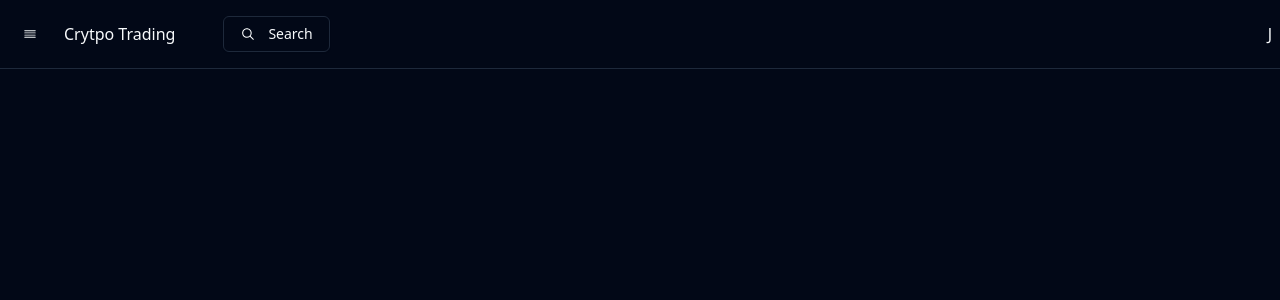
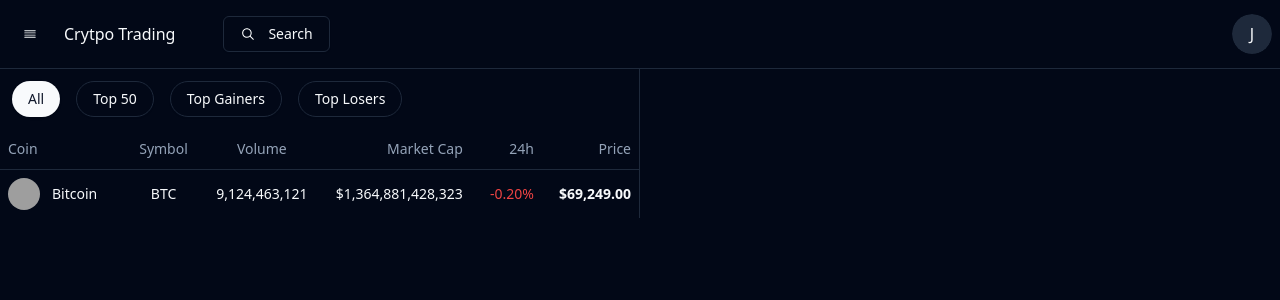
Before and after one commit to Student-jeevan/RealTimeTradingApp, a React app in the folder frontend/: page / in a window 1280 px wide. Shown: the top 300 px of the page. Built offline with nearby package versions, Linux system fonts and the light colour scheme; grey boxes are pictures that could not be loaded; the HTML template or start-up script is replaced by a standard one.

Commit message:
Home page added

```diff
--- a/frontend/src/App.jsx
+++ b/frontend/src/App.jsx
@@ -2,13 +2,13 @@ import { useState } from 'react'
 import reactLogo from './assets/react.svg'
 import viteLogo from '/vite.svg'
 import './App.css'
-import { Button } from './components/ui/button'
 import Navbar from './pages/Navbar/Navbar'
-
+import Home from './pages/Home/Home'
 function App() {
   return (
    <>
       <Navbar/>
+      <Home/>
    </>
 
   )
--- /dev/null
+++ b/frontend/src/components/ui/table.jsx
@@ -0,0 +1,86 @@
+import * as React from "react"
+
+import { cn } from "@/lib/utils"
+
+const Table = React.forwardRef(({ className, ...props }, ref) => (
+  <div className="relative w-full overflow-auto">
+    <table
+      ref={ref}
+      className={cn("w-full caption-bottom text-sm", className)}
+      {...props} />
+  </div>
+))
+Table.displayName = "Table"
+
+const TableHeader = React.forwardRef(({ className, ...props }, ref) => (
+  <thead ref={ref} className={cn("[&_tr]:border-b", className)} {...props} />
+))
+TableHeader.displayName = "TableHeader"
+
+const TableBody = React.forwardRef(({ className, ...props }, ref) => (
+  <tbody
+    ref={ref}
+    className={cn("[&_tr:last-child]:border-0", className)}
+    {...props} />
+))
+TableBody.displayName = "TableBody"
+
+const TableFooter = React.forwardRef(({ className, ...props }, ref) => (
+  <tfoot
+    ref={ref}
+    className={cn("border-t bg-muted/50 font-medium [&>tr]:last:border-b-0", className)}
+    {...props} />
+))
+TableFooter.displayName = "TableFooter"
+
+const TableRow = React.forwardRef(({ className, ...props }, ref) => (
+  <tr
+    ref={ref}
+    className={cn(
+      "border-b transition-colors hover:bg-muted/50 data-[state=selected]:bg-muted",
+      className
+    )}
+    {...props} />
+))
+TableRow.displayName = "TableRow"
+
+const TableHead = React.forwardRef(({ className, ...props }, ref) => (
+  <th
+    ref={ref}
+    className={cn(
+      "h-10 px-2 text-left align-middle font-medium text-muted-foreground [&:has([role=checkbox])]:pr-0 [&>[role=checkbox]]:translate-y-[2px]",
+      className
+    )}
+    {...props} />
+))
+TableHead.displayName = "TableHead"
+
+const TableCell = React.forwardRef(({ className, ...props }, ref) => (
+  <td
+    ref={ref}
+    className={cn(
+      "p-2 align-middle [&:has([role=checkbox])]:pr-0 [&>[role=checkbox]]:translate-y-[2px]",
+      className
+    )}
+    {...props} />
+))
+TableCell.displayName = "TableCell"
+
+const TableCaption = React.forwardRef(({ className, ...props }, ref) => (
+  <caption
+    ref={ref}
+    className={cn("mt-4 text-sm text-muted-foreground", className)}
+    {...props} />
+))
+TableCaption.displayName = "TableCaption"
+
+export {
+  Table,
+  TableHeader,
+  TableBody,
+  TableFooter,
+  TableHead,
+  TableRow,
+  TableCell,
+  TableCaption,
+}
--- /dev/null
+++ b/frontend/src/pages/Home/AssetTable.jsx
@@ -0,0 +1,50 @@
+import React from 'react';
+import {
+  Table,
+  TableBody,
+  TableCell,
+  TableHead,
+  TableHeader,
+  TableRow
+} from '@/components/ui/table';
+import { Avatar, AvatarImage, AvatarFallback } from '@/components/ui/avatar'; // ✅ use shadcn/ui version
+
+const AssetTable = () => {
+  return (
+    <Table className="w-full">
+      <TableHeader>
+        <TableRow>
+          <TableHead className="w-[180px]">Coin</TableHead>
+          <TableHead className="w-[100px] text-center">Symbol</TableHead>
+          <TableHead className="w-[160px] text-center">Volume</TableHead>
+          <TableHead className="w-[160px] text-right">Market Cap</TableHead>
+          <TableHead className="w-[100px] text-right">24h</TableHead>
+          <TableHead className="w-[120px] text-right">Price</TableHead>
+        </TableRow>
+      </TableHeader>
+
+      <TableBody>
+        <TableRow className="hover:bg-muted/50">
+          <TableCell className="font-medium flex items-center gap-3">
+            <Avatar className="h-8 w-8">
+              <AvatarImage
+                src="https://assets.coingecko.com/coins/images/1/large/bitcoin.png"
+                alt="Bitcoin"
+              />
+              <AvatarFallback>B</AvatarFallback>
+            </Avatar>
+            <span>Bitcoin</span>
+          </TableCell>
+
+          <TableCell className="text-center">BTC</TableCell>
+          <TableCell className="text-center">9,124,463,121</TableCell>
+          <TableCell className="text-right">$1,364,881,428,323</TableCell>
+          <TableCell className="text-right text-red-500">-0.20%</TableCell>
+          <TableCell className="text-right font-semibold">$69,249.00</TableCell>
+        </TableRow>
+      </TableBody>
+    </Table>
+  );
+};
+
+export default AssetTable;
--- /dev/null
+++ b/frontend/src/pages/Home/Home.jsx
@@ -0,0 +1,26 @@
+import React from 'react';
+import { Button } from '@/components/ui/button';
+import AssetTable from './AssetTable';
+const Home = () => {
+    const [category , setCategory] = React.useState("all");
+    const handleCategory = (value) =>{
+        setCategory(value);
+    }
+    return (
+        <div className='realtive'>
+            <div className='lg:flex'>
+                <div className='lg:w-[50%] lg:border-r'>
+                    <div className='p-3 flex items-center gap-4'>
+                        <Button onClick={()=>handleCategory("all")}  variant={category=="all"?"default":"outline"} className='rounded-full '>All</Button>
+                        <Button onClick={()=>handleCategory("top50")}  variant={category=="top50"?"default":"outline"} className='rounded-full '>Top 50</Button>
+                        <Button onClick={()=>handleCategory("topGainers")}  variant={category=="topGainers"?"default":"outline"} className='rounded-full '>Top Gainers</Button>
+                        <Button onClick={()=>handleCategory("topLosers")}  variant={category=="topLosers"?"default":"outline"} className='rounded-full '>Top Losers</Button>
+                    </div>
+                    <AssetTable/>
+                </div>
+            </div>
+
+        </div>
+    )
+}
+export default Home;
--- a/frontend/src/pages/Navbar/Navbar.jsx
+++ b/frontend/src/pages/Navbar/Navbar.jsx
@@ -10,7 +10,7 @@ import {
   SheetTrigger,
 } from "@/components/ui/sheet"
 import { DragHandleHorizontalIcon, MagnifyingGlassIcon} from "@radix-ui/react-icons"
-import { Avatar, AvatarFallback, AvatarImage } from '@radix-ui/react-avatar';
+import { Avatar, AvatarFallback, AvatarImage } from "@/components/ui/avatar";
 const Navbar = ()=>{
     return (
         <div className='px-2 py-3 border-b z-50 bg-background bg-opacity-0 sticky top-0 left-0 right-0 flex justify-between items-center'>
@@ -27,7 +27,7 @@ const Navbar = ()=>{
                         <SheetTitle>
                             <div className="text-2xl flex justify-center items-center gap-1">
                                 <Avatar>
-                                    <AvatarImage src="/crypto_logo.png"  alt="Crypto App Logo - CryptEx Trade"  />
+                                    <AvatarImage src="https://assets.coingecko.com/coins/images/1/large/bitcoin.png"  alt="Crypto App Logo - CryptEx Trade"/>
                                 </Avatar>
                                 <div>
                                     <span className="font-bold text-orange-700">Crypto</span>
```
